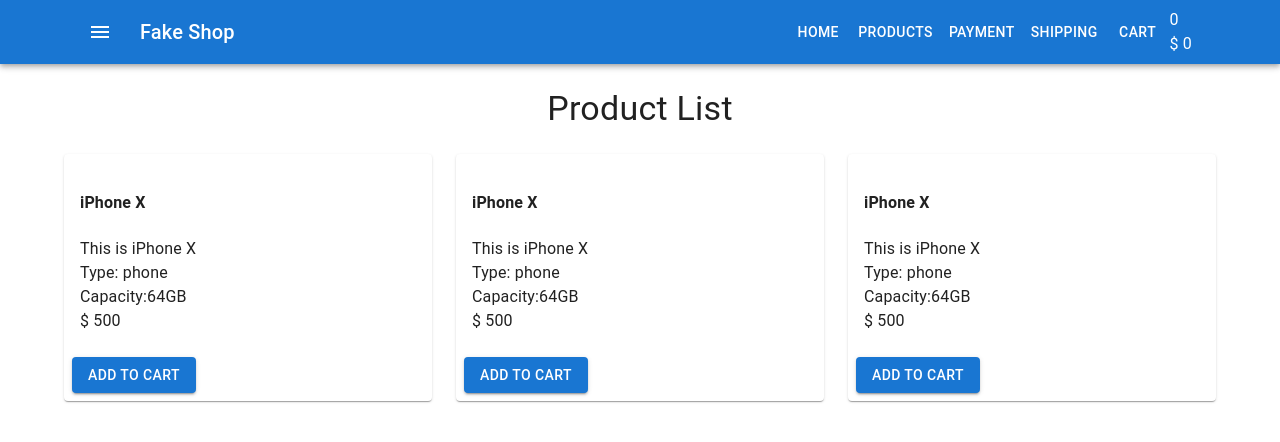
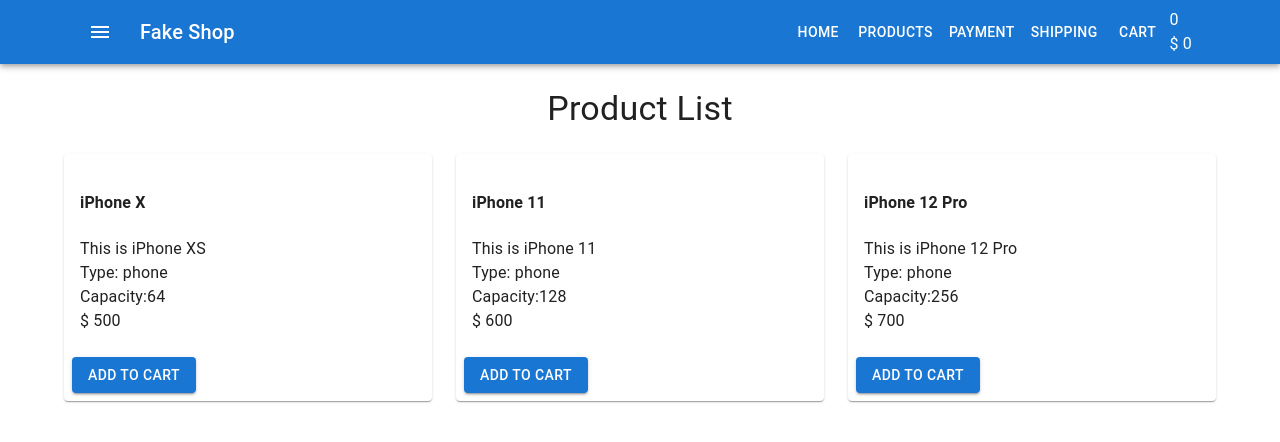
Before and after one commit to vovavoronyuk/react, a React (Create React App) app: page / in a window 1280 px wide. Shown: the top 442 px of the page. Built offline with nearby package versions, Linux system fonts and the light colour scheme.

Commit message:
add product props

```diff
--- a/src/components/Products/ProductList.tsx
+++ b/src/components/Products/ProductList.tsx
@@ -18,13 +18,31 @@
                 spacing={3}
             >
                 <Grid item xs={12} sm={6} md={4}>
-                    <ProductListItem />
+                    <ProductListItem
+                        name="iPhone X"
+                        description="This is iPhone XS"
+                        type="phone"
+                        capacity={64}
+                        price={500}
+                    />
                 </Grid>
                 <Grid item xs={12} sm={6} md={4}>
-                    <ProductListItem />
+                    <ProductListItem
+                        name="iPhone 11"
+                        description="This is iPhone 11"
+                        type="phone"
+                        capacity={128}
+                        price={600}
+                    />
                 </Grid>
                 <Grid item xs={12} sm={6} md={4}>
-                    <ProductListItem />
+                    <ProductListItem
+                        name="iPhone 12 Pro"
+                        description="This is iPhone 12 Pro"
+                        type="phone"
+                        capacity={256}
+                        price={700}
+                    />
                 </Grid>
             </Grid>
         </>
--- a/src/components/Products/ProductListItem.tsx
+++ b/src/components/Products/ProductListItem.tsx
@@ -1,16 +1,29 @@
 import React from 'react'
 import { Button, Card, CardActions, CardContent } from '@mui/material'
-type Props = {}
 
-const ProductListItem = (props: Props) => {
+type ProductProps = {
+    name: string
+    description: string
+    type: string
+    capacity: number
+    price: number
+}
+
+const ProductListItem = ({
+    name,
+    description,
+    type,
+    capacity,
+    price,
+}: ProductProps) => {
     return (
         <Card>
             <CardContent>
-                <h4 className="product-title">iPhone X</h4>
-                <div className="product-description">This is iPhone X</div>
-                <div className="product-features">Type: phone</div>
-                <div className="product-features">Capacity:64GB</div>
-                <div className="product-price">$ 500</div>
+                <h4 className="product-title">{name}</h4>
+                <div className="product-description">{description}</div>
+                <div className="product-features">Type: {type}</div>
+                <div className="product-features">Capacity:{capacity}</div>
+                <div className="product-price">$ {price}</div>
             </CardContent>
             <CardActions>
                 <Button variant="contained">Add to cart</Button>
```
